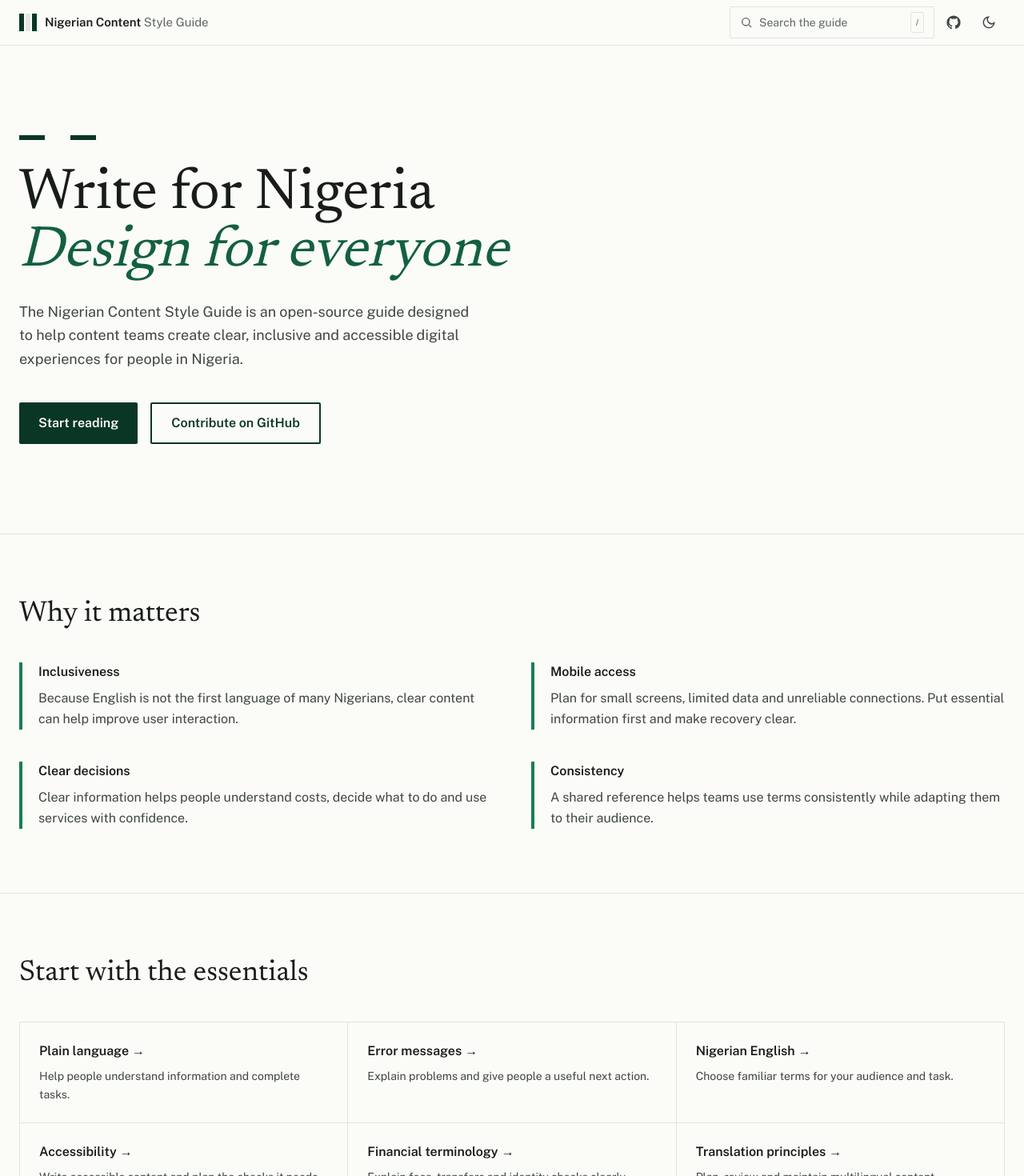
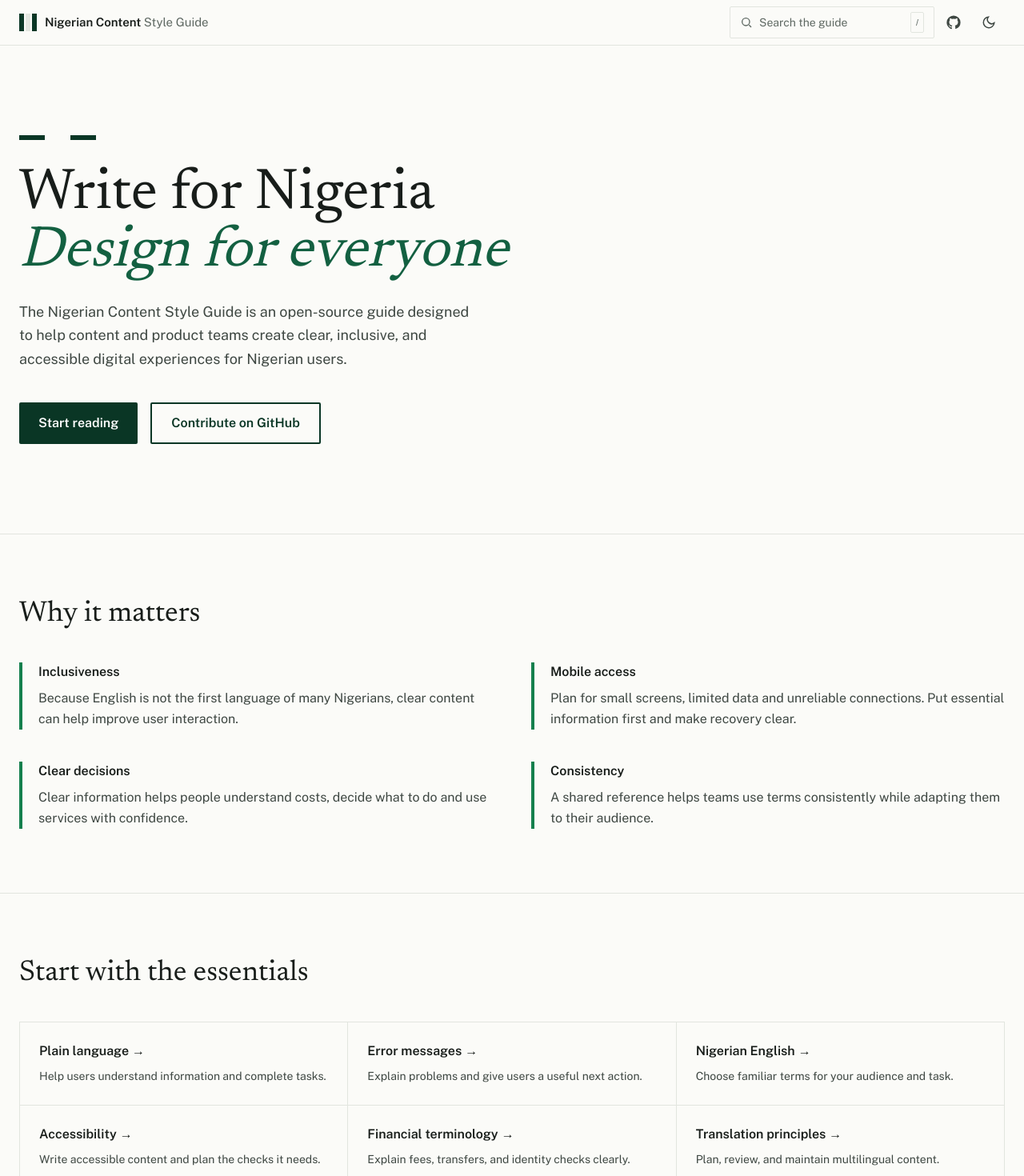
Before and after one commit to omoadejimi/ncsg, a Next.js app: page / in a window 1280 px wide. Shown: the top 1470 px of the page at 80% size. Built offline with nearby package versions, Linux system fonts and the light colour scheme; a web font is replaced by a local one.

Commit message:
Update descriptions for clarity and consistency

```diff
--- a/src/app/page.tsx
+++ b/src/app/page.tsx
@@ -13,12 +13,12 @@ import { site } from "@/lib/site";
 const featured = [
   {
     title: "Plain language",
-    description: "Help people understand information and complete tasks.",
+    description: "Help users understand information and complete tasks.",
     href: "/docs/foundations/plain-language",
   },
   {
     title: "Error messages",
-    description: "Explain problems and give people a useful next action.",
+    description: "Explain problems and give users a useful next action.",
     href: "/docs/patterns/error-messages",
   },
   {
@@ -33,12 +33,12 @@ const featured = [
   },
   {
     title: "Financial terminology",
-    description: "Explain fees, transfers and identity checks clearly.",
+    description: "Explain fees, transfers, and identity checks clearly.",
     href: "/docs/nigeria/financial-terminology",
   },
   {
     title: "Translation principles",
-    description: "Plan, review and maintain multilingual content.",
+    description: "Plan, review, and maintain multilingual content.",
     href: "/docs/multilingual/translation-principles",
   },
 ];
@@ -81,7 +81,7 @@ export default function HomePage() {
             </h1>
             <p className="mt-6 max-w-xl text-lg leading-relaxed text-ink-soft dark:text-[#A8B3AC]">
               The Nigerian Content Style Guide is an open-source guide designed to help
-              content teams create clear, inclusive and accessible digital experiences for people in Nigeria.
+              content and product teams create clear, inclusive, and accessible digital experiences for Nigerian users.
             </p>
             <div className="mt-10 flex flex-wrap gap-4">
               <Link
```
